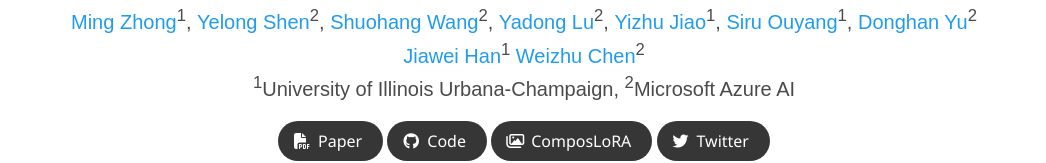
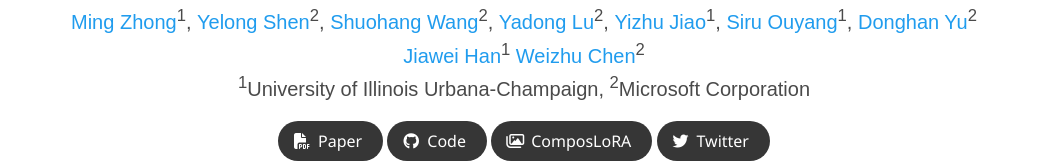
Before and after one commit to bh2619-k/MultiLoRA-ImageGen, a plain HTML site: page docs/index.html in a window 1280 px wide. Shown: the part 177-340 px from the top of the page, without its empty margins (116-1162 px from the left). Drawn offline with nearby package versions, Linux system fonts and the light colour scheme; some icons are missing; a web font is replaced by a local one.

Commit message:
update website

```diff
--- a/docs/index.html
+++ b/docs/index.html
@@ -116,7 +116,7 @@
 
           <div class="is-size-5 publication-authors">
             <span class="author-block"><sup>1</sup>University of Illinois Urbana-Champaign,</span>
-            <span class="author-block"><sup>2</sup>Microsoft Azure AI</span>
+            <span class="author-block"><sup>2</sup>Microsoft Corporation</span>
           </div>
 
           <div class="column has-text-centered">
```
